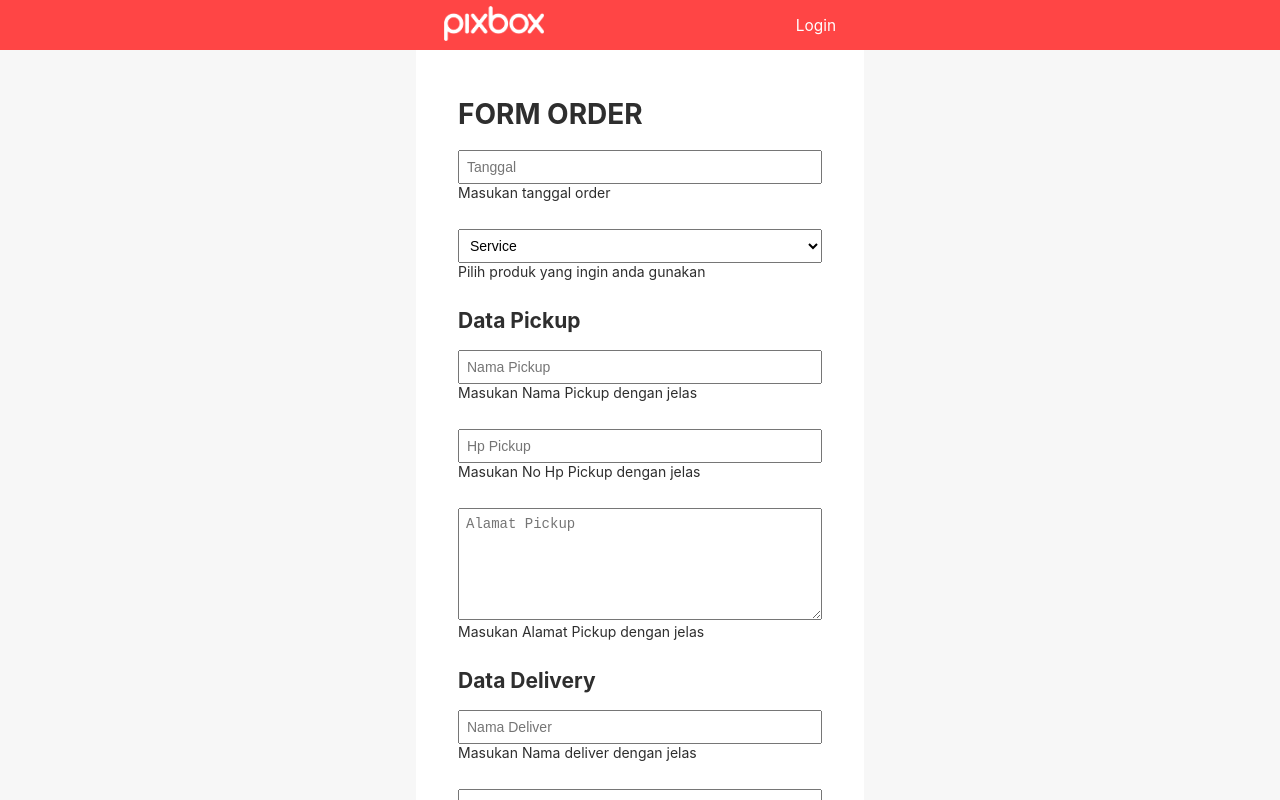
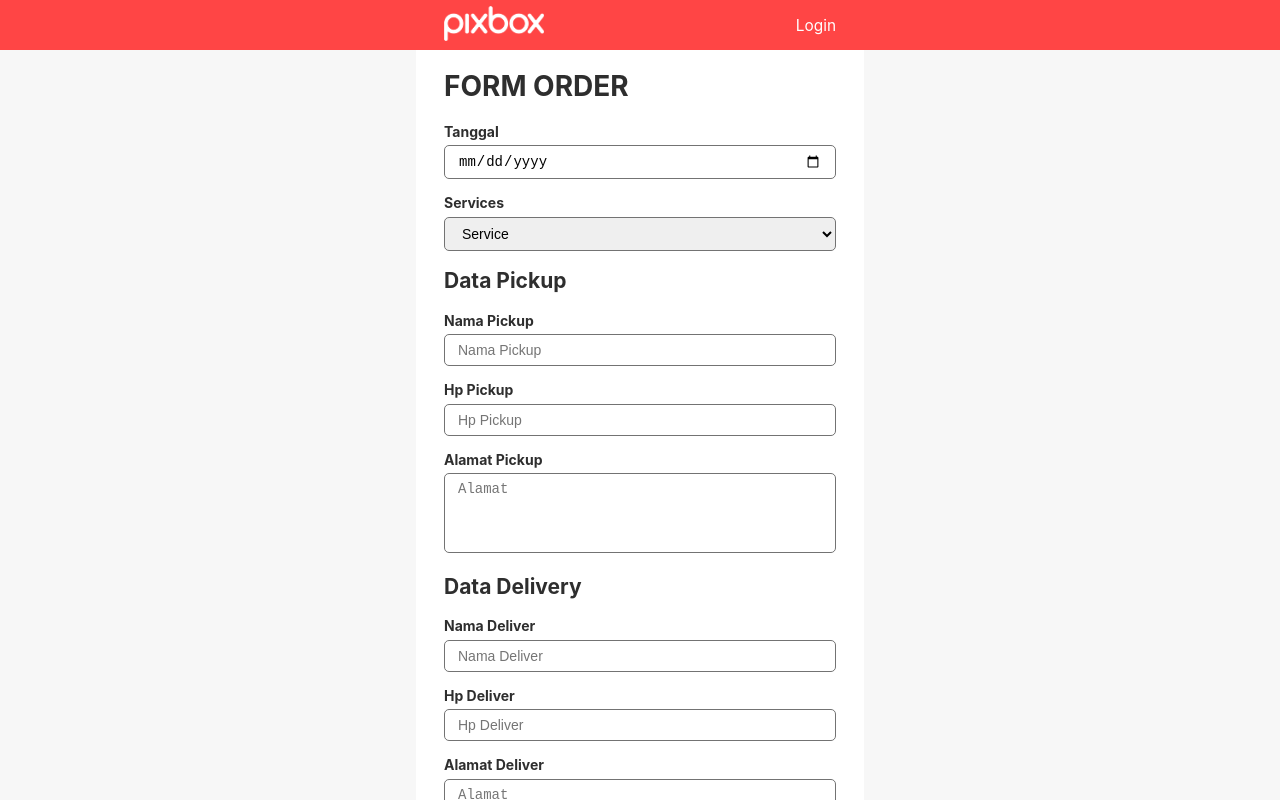
Before and after one commit to prabowoteguh/pixbox-pwa, a React (Create React App) app: page /order in a window 1280 px wide. Built offline with nearby package versions, Linux system fonts and the light colour scheme.

Commit message:
Clean code login, home, struck and order

```diff
--- a/src/assets/scss/component/_form.scss
+++ b/src/assets/scss/component/_form.scss
@@ -6,9 +6,10 @@
     &-input {
       width: 100%;
       outline: none;
-      font-size: 1.2rem;
-      padding: 10px 20px;
-      border: 1px solid var(--b-color-black-1);
+      font-size: 1rem;
+      padding: 7px 13px;
+      border: 1px solid var(--b-color-black-2);
+      border-radius: 5px;
       &[type="search"] {
         &::-webkit-search-decoration {
           display: none;
@@ -36,8 +37,114 @@
           border-radius: 100px;
         }
       }
+      &-icon {
+        position: absolute;
+        bottom: 0;
+        left: 0;
+        height: 100%;
+      }
+      &-strip {
+        background: none;
+        outline: none;
+        width: 100%;
+        border: none;
+        border-bottom: 1px solid var(--b-color-black-2);
+        padding-bottom: 8px;
+      }
+      &-checkbox {
+        position: relative;
+        display: flex;
+        flex-wrap: nowrap;
+        align-items: center;
+        color: var(--b-color-black-1);
+        font-size: 1.3rem;
+        font-weight: bold;
+        & .b-form-input-checkbox-switch {
+          $height-parent: 35px;
+          $padding-switch: 5px;
+          $height-switch: $height-parent - ($padding-switch * 2);
+
+          display: inline-block;
+          width: 70px;
+          height: $height-parent;
+          padding: $padding-switch;
+          background: var(--b-color-gray-1);
+          outline: none;
+          margin-right: 5px;
+          border-radius: 100px;
+          position: relative;
+          transition: all .3s ease-in-out;
+          &::before {
+            display: inline-block;
+            width: $height-switch;
+            height: $height-switch;
+            background: var(--b-color-black-2);
+            content: "";
+            border-radius: 100px;
+            transition: all .3s ease-in-out;
+          }
+        }
+        & input[type="checkbox"] {
+          position: absolute;
+          top: 0;
+          left: 0;
+          width: 100%;
+          height: 100%;
+          opacity: 0;
+          &:checked {
+            & ~ .b-form-input-checkbox-switch {
+              transition: all .3s ease-in-out;
+              background: rgba(255, 69, 69, 0.6);
+              &::before {
+                transform: translate(34px);
+                transition: all .3s ease-in-out;
+                background: var(--b-color-red-1);
+              }
+            }
+          }
+        }
+      }
     }
     &-group {
+      position: relative;
+      width: 100%;
+      display: block;
+      &[label] {
+        &::before {
+          display: block;
+          width: 100%;
+          font-size: 1rem;
+          color: var(--b-color-black-1);
+          content: attr(label);
+          font-weight: bold;
+          line-height: 1.4rem;
+          margin-bottom: 4px;
+        }
+      }
+      &[message] {
+        &::after {
+          display: block;
+          width: 100%;
+          font-size: 1rem;
+          color: var(--b-color-black-1);
+          content: attr(message);
+        }
+      }
+      &[message-red="true"] {
+        &::after {
+          color: var(--b-color-red-1);
+        }
+      }
+      &[message-blue="true"] {
+        &::after {
+          color: var(--b-color-blue-1);
+        }
+      }
+      &[message-green="true"] {
+        &::after {
+          color: var(--b-color-green-1);
+        }
+      }
       &-search {
         position: relative;
         width: 100%;
@@ -81,3 +188,9 @@
     }
   }
 }
+textarea {
+  &.b-form-input {
+    resize: none;
+    min-height: 80px;
+  }
+}
--- a/src/assets/scss/component/_reuseableClass.scss
+++ b/src/assets/scss/component/_reuseableClass.scss
@@ -96,7 +96,9 @@
       width: auto;
     }
   }
-
+  &-full-width {
+    width: 100%;
+  }
   $direction-end: 16;
   $m-directions: "mb", "mt", "ml", "mr";
   @each $direction in $m-directions {
--- a/src/assets/scss/layouts/_struck.scss
+++ b/src/assets/scss/layouts/_struck.scss
@@ -2,31 +2,8 @@
 	&-struck{
 		margin: 25px;
 	}
-    &-kode{
-        text-align: center;
-    }
-    &-barcode{
-        height: 20%;
-        width: 50%;
-        margin : 1em;
-        float: left;
-    }
-
-    &-span {
-        margin-top: .5em;
-        // margin-top: 80px;
-        // margin: 15px 0 15px 0px;
-    }
-
 	&-pick{
 		margin-left: 57px;
 		margin-top: 3px;
 	}
-
-    &-download{
-        margin-top: 35px;
-        margin-right: 40px;
-        float: right;
-
 }
-}
--- a/src/pages/order/index.js
+++ b/src/pages/order/index.js
@@ -6,130 +6,125 @@ import Navbar from "../../parts/navbar.js";
 export default class Home extends Component {
   render() {
     return (
-      <div class="b-body b-body-with-navbar">
+      <div class="b-body b-body-with-navbar b-pb-10">
         <div class="b-container">
           <Navbar />
 
-          <form class="b-form">
+          <form>
             <h1>FORM ORDER</h1>
-            <div class="b-in">
+
+            <div className="b-form-group b-mt-4" label="Tanggal" message-red="true">
+              <input type="date" class="b-form-input" />
+            </div>
+
+            <div className="b-form-group b-mt-4" label="Services" message-red="true">
+              <select className="b-form-input">
+                <option>Service</option>
+                <option>Example 1</option>
+                <option>Example 2</option>
+                <option>Example 3</option>
+              </select>
+            </div>
+
+            <h2>Data Pickup</h2>
+
+            <div
+              className="b-form-group b-mt-4"
+              label="Nama Pickup"
+              message-red="true"
+            >
               <input
-                class="b-input"
                 type="text"
-                placeholder="Tanggal"
-                id="b-tanggal"
-              ></input>
-              <label for="tanggal">Masukan tanggal order</label>
+                className="b-form-input"
+                placeholder="Nama Pickup"
+              />
             </div>
-            <div class="b-in">
-              <select id="" class="b-input">
-                <option value="">Service</option>
-                <option value="">Order 1</option>
-                <option value="">Order 3</option>
-                <option value="">Order 2</option>
-              </select>
-              <label for="tanggal">Pilih produk yang ingin anda gunakan</label>
+
+            <div
+              className="b-form-group b-mt-4"
+              label="Hp Pickup"
+              message-red="true"
+            >
+              <input type="text" className="b-form-input" placeholder="Hp Pickup" />
             </div>
-            <div class="">
-              <h2>Data Pickup</h2>
-              <div class="b-in">
+
+            <div
+              className="b-form-group b-mt-4"
+              label="Alamat Pickup"
+              message-red="true"
+            >
+              <textarea className="b-form-input" placeholder="Alamat"></textarea>
+            </div>
+
+            <h2>Data Delivery</h2>
+
+            <div
+              className="b-form-group b-mt-4"
+              label="Nama Deliver"
+              message-red="true"
+            >
               <input
-                  class="b-input"
                 type="text"
-                  placeholder="Nama Pickup"
-                  id=""
-                ></input>
-                <label for="tanggal">Masukan Nama Pickup dengan jelas</label>
+                className="b-form-input"
+                placeholder="Nama Deliver"
+              />
             </div>
-              <div class="b-in">
-                <input
-                  class="b-input"
-                  type="text"
-                  placeholder="Hp Pickup"
-                  id=""
-                ></input>
-                <label for="tanggal">Masukan No Hp Pickup dengan jelas</label>
+
+            <div
+              className="b-form-group b-mt-4"
+              label="Hp Deliver"
+              message-red="true"
+            >
+              <input type="text" className="b-form-input" placeholder="Hp Deliver" />
             </div>
-              <div class="b-in">
-                <textarea
-                  cols="40"
-                  class="b-input"
-                  placeholder="Alamat Pickup"
-                  rows="6"
-                  id=""
-                ></textarea>
-                <label for="tanggal">Masukan Alamat Pickup dengan jelas</label>
+
+            <div
+              className="b-form-group b-mt-4"
+              label="Alamat Deliver"
+              message-red="true"
+            >
+              <textarea className="b-form-input" placeholder="Alamat"></textarea>
             </div>
-            </div>
-            <div class="">
-              <h2>Data Delivery</h2>
-              <div class="b-in">
-                <input
-                  class="b-input"
-                  type="text"
-                  placeholder="Nama Deliver"
-                  id=""
-                ></input>
-                <label for="tanggal">Masukan Nama deliver dengan jelas</label>
-              </div>
-              <div class="b-in">
-                <input
-                  class="b-input"
-                  type="text"
-                  placeholder="Hp Deliver"
-                  id=""
-                ></input>
-                <label for="tanggal">Masukan No Hp Deliver dengan jelas</label>
-              </div>
-              <div class="b-in">
-                <textarea
-                  cols="40"
-                  class="b-input"
-                  placeholder="Alamat Deliver"
-                  rows="6"
-                  id=""
-                ></textarea>
-                <label for="tanggal">Masukan alamat deliver dengan jelas</label>
-              </div>
-              <div>
-                <input type="checkbox" class="b-in b-cod"></input>
-                <label for="COD" class="b-l-cod">
+
+            <div className="b-form-group b-mt-4">
+              <label className="b-form-input-checkbox">
+                <input type="checkbox" />
+                <span className="b-form-input-checkbox-switch"></span>
                 COD
               </label>
             </div>
-              <div class="b-in">
+
+            <div
+              className="b-form-group b-mt-4"
+              label="Jumlah uang COD"
+              message-red="true"
+            >
               <input
-                  class="b-input"
-                  type="text"
-                  placeholder="Jumlah Uang COD"
-                  id=""
-                ></input>
-                <label for="tanggal">Isikan jumlah uang COD Anda</label>
+                type="number"
+                className="b-form-input"
+                placeholder="Jumlah uang COD"
+              />
             </div>
-              <div class="b-in">
-                <select id="" class="b-input">
-                  <option value="">Dibayarkan DI</option>
-                  <option value="">Order 1</option>
-                  <option value="">Order 3</option>
-                  <option value="">Order 2</option>
+
+            <div
+              className="b-form-group b-mt-4"
+              label="Dibayar oleh"
+              message-red="true"
+            >
+              <select className="b-form-input">
+                <option>Penerima</option>
+                <option>Pengirim</option>
               </select>
-                {/* <label for="tanggal">Pilih produk yang ingin anda gunakan</label> */}
             </div>
-              <div class="b-in">
-                <textarea
-                  cols="40"
-                  class="b-input"
-                  placeholder="Note"
-                  rows="4"
-                  id=""
-                ></textarea>
-                <label for="tanggal">
-                  Tuliskan Note jika ada hal yang ingin di tambahkan
-                </label>
+
+            <div className="b-form-group b-mt-4" label="Note" message-red="true">
+              <textarea className="b-form-input" placeholder="Note"></textarea>
             </div>
-            </div>
+
+            <button type="submit" className="b-btn b-btn-red-1 b-btn-block b-mt-6">
+              BUAT ORDER
+            </button>
           </form>
-          <Link to="example">order</Link>
         </div>
       </div>
     );
```
Also changed, not shown: src/pages/encep/index.js (deleted, +0 -12 lines), src/pages/login/index.js (+17 -3 lines), src/pages/struck/index.js (+13 -18 lines). Lines whose indentation alone changed are shown as unchanged.
